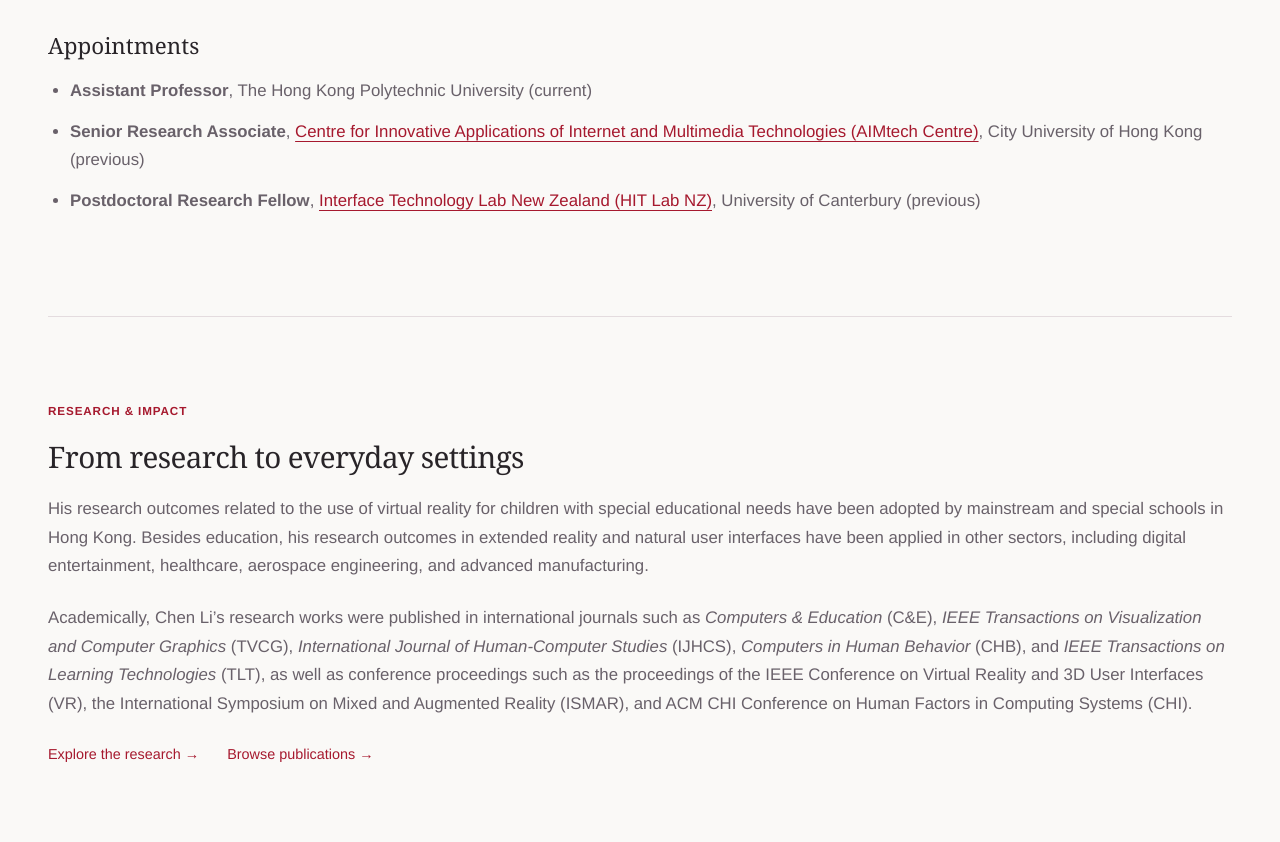
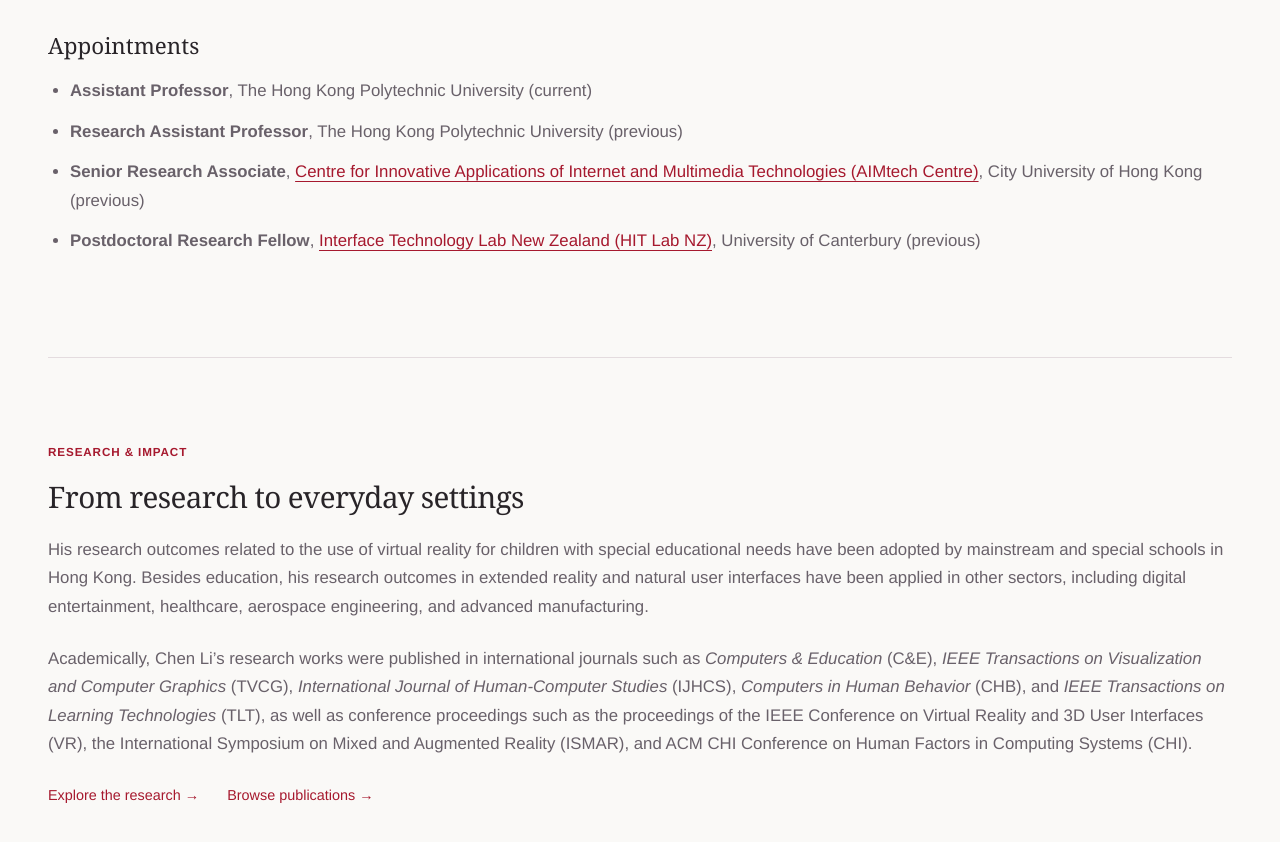
Before and after one commit to lichenrichard/lichenrichard.github.io, an Astro site: page /about in a window 1280 px wide. Shown: the part 1289-2131 px from the top of the page. Built offline with nearby package versions, Linux system fonts and the light colour scheme; Astro itself is replaced by a stand-in of ours; no server answers.

Commit message:
Add previous PolyU research assistant professor appointment

```diff
--- a/src/pages/about.astro
+++ b/src/pages/about.astro
@@ -36,6 +36,7 @@ import { site } from '../data/site';
         <h3>Appointments</h3>
         <ul>
           <li><strong>Assistant Professor</strong>, The Hong Kong Polytechnic University (current)</li>
+          <li><strong>Research Assistant Professor</strong>, The Hong Kong Polytechnic University (previous)</li>
           <li><strong>Senior Research Associate</strong>, <a href="http://aimtech.cityu.edu.hk/">Centre for Innovative Applications of Internet and Multimedia Technologies (AIMtech Centre)</a>, City University of Hong Kong (previous)</li>
           <li><strong>Postdoctoral Research Fellow</strong>, <a href="https://www.hitlabnz.org/">Interface Technology Lab New Zealand (HIT Lab NZ)</a>, University of Canterbury (previous)</li>
         </ul>
```
